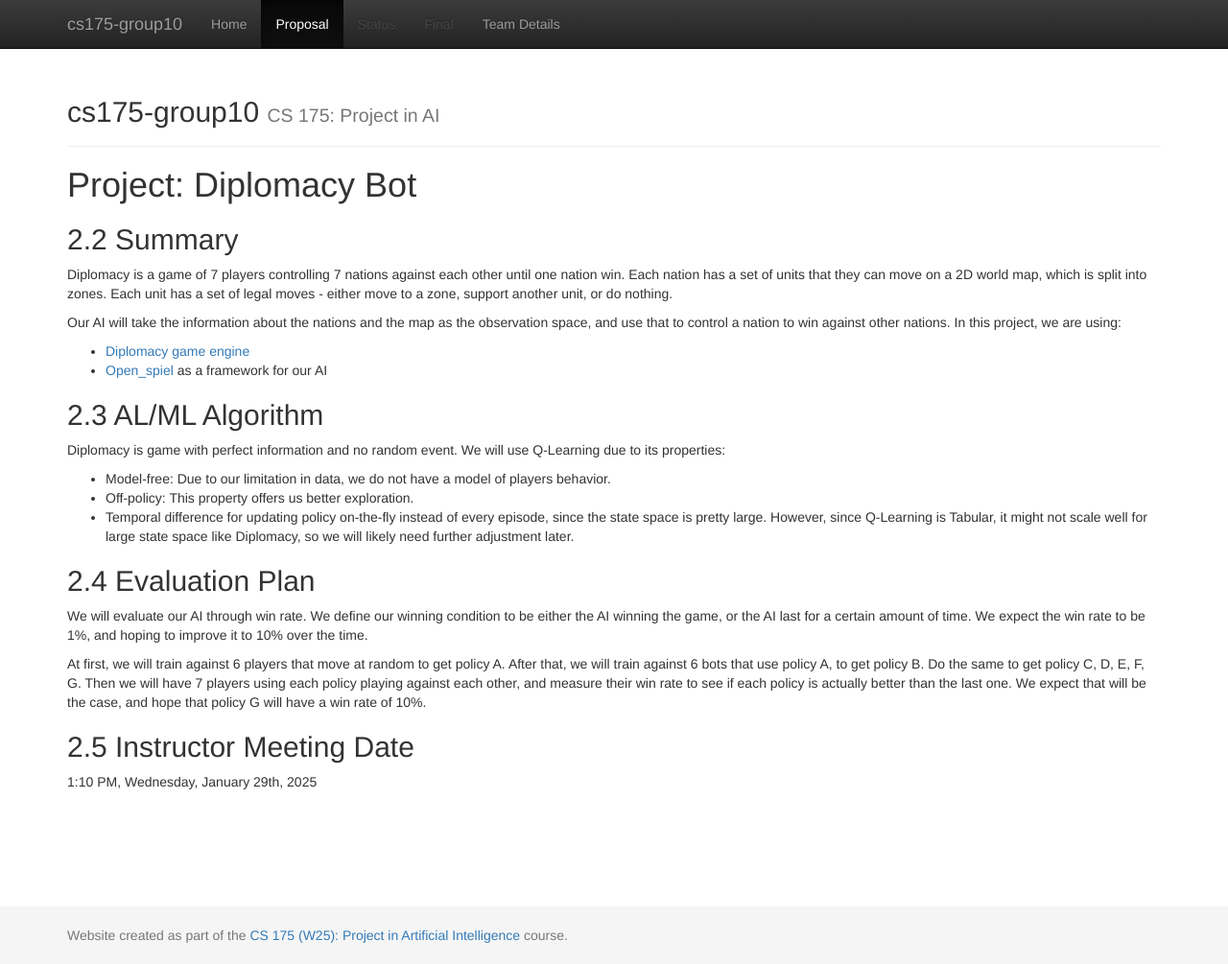
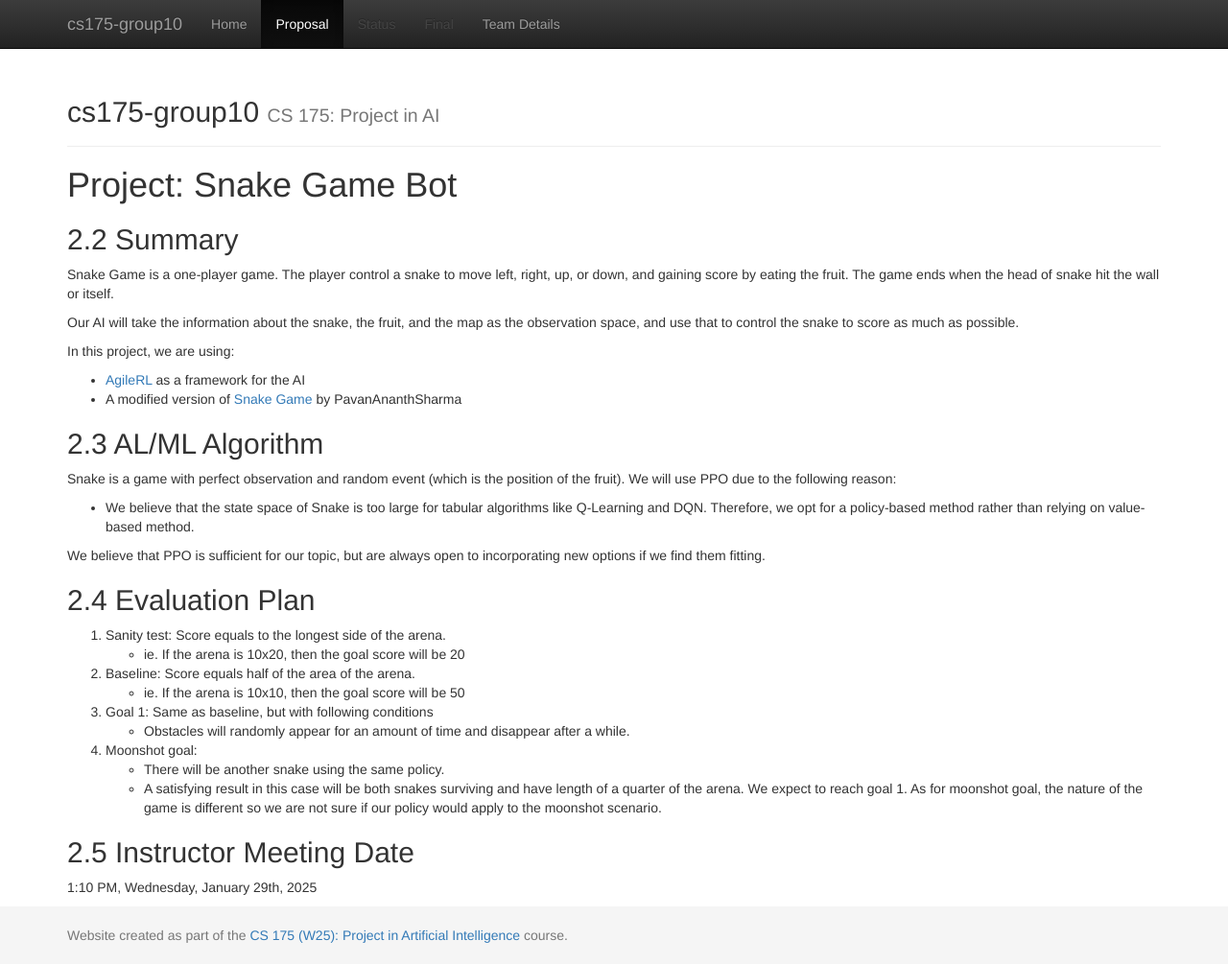
Before and after one commit to kaleidocli/cs175-group10, a Jekyll site: the page built from docs/proposal.md, in a window 1280 px wide and 1005 px high. Shown: the whole window at 96% size. Built offline with Jekyll 4.4.1, drawn with Linux system fonts in a browser that asks for light colours.

Commit message:
Update README to Snake game.

```diff
--- a/docs/proposal.md
+++ b/docs/proposal.md
@@ -3,38 +3,42 @@ layout: default
 title: Proposal
 ---
 
-# Project: Diplomacy Bot
+# Project: Snake Game Bot
 
 ## 2.2 Summary
-Diplomacy is a game of 7 players controlling 7 nations against each other until one nation win.
-Each nation has a set of units that they can move on a 2D world map, which is split into zones.
-Each unit has a set of legal moves - either move to a zone, support another unit, or do nothing.
 
-Our AI will take the information about the nations and the map as the observation space, and use that to control
-a nation to win against other nations.
+Snake Game is a one-player game. The player control a snake to move left, right, up, or down, and gaining score by
+eating the fruit. The game ends when the head of snake hit the wall or itself.
+
+Our AI will take the information about the snake, the fruit, and the map as the observation space, and use that
+to control the snake to score as much as possible.
+
 In this project, we are using:
-- [Diplomacy game engine](https://github.com/diplomacy/diplomacy/tree/master)
-- [Open_spiel](https://github.com/google-deepmind/open_spiel) as a framework for our AI
+- [AgileRL](https://docs.agilerl.com/en/latest/api/algorithms/ppo.html#ppo) as a framework for the AI
+- A modified version of [Snake Game](https://github.com/PavanAnanthSharma/Snake-Game-using-Python/tree/main) by PavanAnanthSharma
+
 
 ## 2.3 AL/ML Algorithm
-Diplomacy is game with perfect information and no random event.
-We will use Q-Learning due to its properties:
-- Model-free: Due to our limitation in data, we do not have a model of players behavior.
-- Off-policy: This property offers us better exploration.
-- Temporal difference for updating policy on-the-fly instead of every episode, since the state space is pretty large.
-However, since Q-Learning is Tabular, it might not scale well for large state space like Diplomacy, so we will likely need further adjustment later.
+Snake is a game with perfect observation and random event (which is the position of the fruit).
+We will use PPO due to the following reason:
+- We believe that the state space of Snake is too large for tabular algorithms like Q-Learning and DQN.
+Therefore, we opt for a policy-based method rather than relying on value-based method.
+
+We believe that PPO is sufficient for our topic, but are always open to incorporating new options if
+we find them fitting.
 
 ## 2.4 Evaluation Plan
-We will evaluate our AI through win rate.
-We define our winning condition to be either the AI winning the game, or the AI last for a certain amount of time.
-We expect the win rate to be 1%, and hoping to improve it to 10% over the time.
-
-At first, we will train against 6 players that move at random to get policy A.
-After that, we will train against 6 bots that use policy A, to get policy B.
-Do the same to get policy C, D, E, F, G.
-Then we will have 7 players using each policy playing against each other, and measure their win rate to see
-if each policy is actually better than the last one.
-We expect that will be the case, and hope that policy G will have a win rate of 10%.
+1. Sanity test:  Score equals to the longest side of the arena.
+   - ie. If the arena is 10x20, then the goal score will be 20
+2. Baseline: Score equals half of the area of the arena.
+   - ie. If the arena is 10x10, then the goal score will be 50
+3. Goal 1: Same as baseline, but with following conditions
+   - Obstacles will randomly appear for an amount of time and disappear after a while.
+4. Moonshot goal:
+   - There will be another snake using the same policy.
+   - A satisfying result in this case will be both snakes surviving and have length of a quarter of the arena.
+We expect to reach goal 1. As for moonshot goal, the nature of the game is different so we are not sure if our policy
+would apply to the moonshot scenario.
 
 ## 2.5 Instructor Meeting Date
 1:10 PM, Wednesday, January 29th, 2025
```
Also changed, not shown: README.md.
